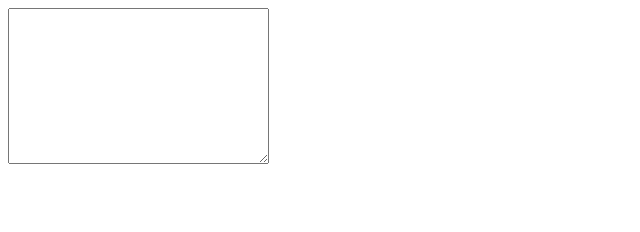
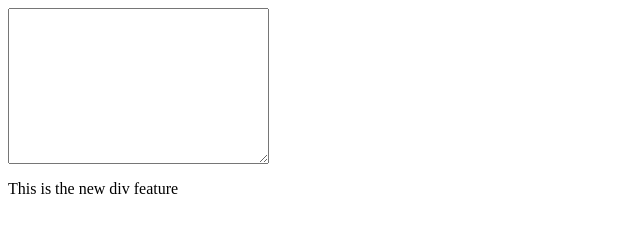
Before and after one commit to JanOcko/git-test, a plain HTML site: page index.html in a window 1280 px wide. Shown: the whole page, without its empty margins (0-640 px from the left). Drawn offline with Linux system fonts and the light colour scheme.

Commit message:
Index updated

```diff
--- a/index.html
+++ b/index.html
@@ -1 +1,7 @@
 <p><textarea name="" id="" cols="30" rows="10"></textarea></p>
+
+<div
+
+>This is the new div feature
+
+</div>
```
